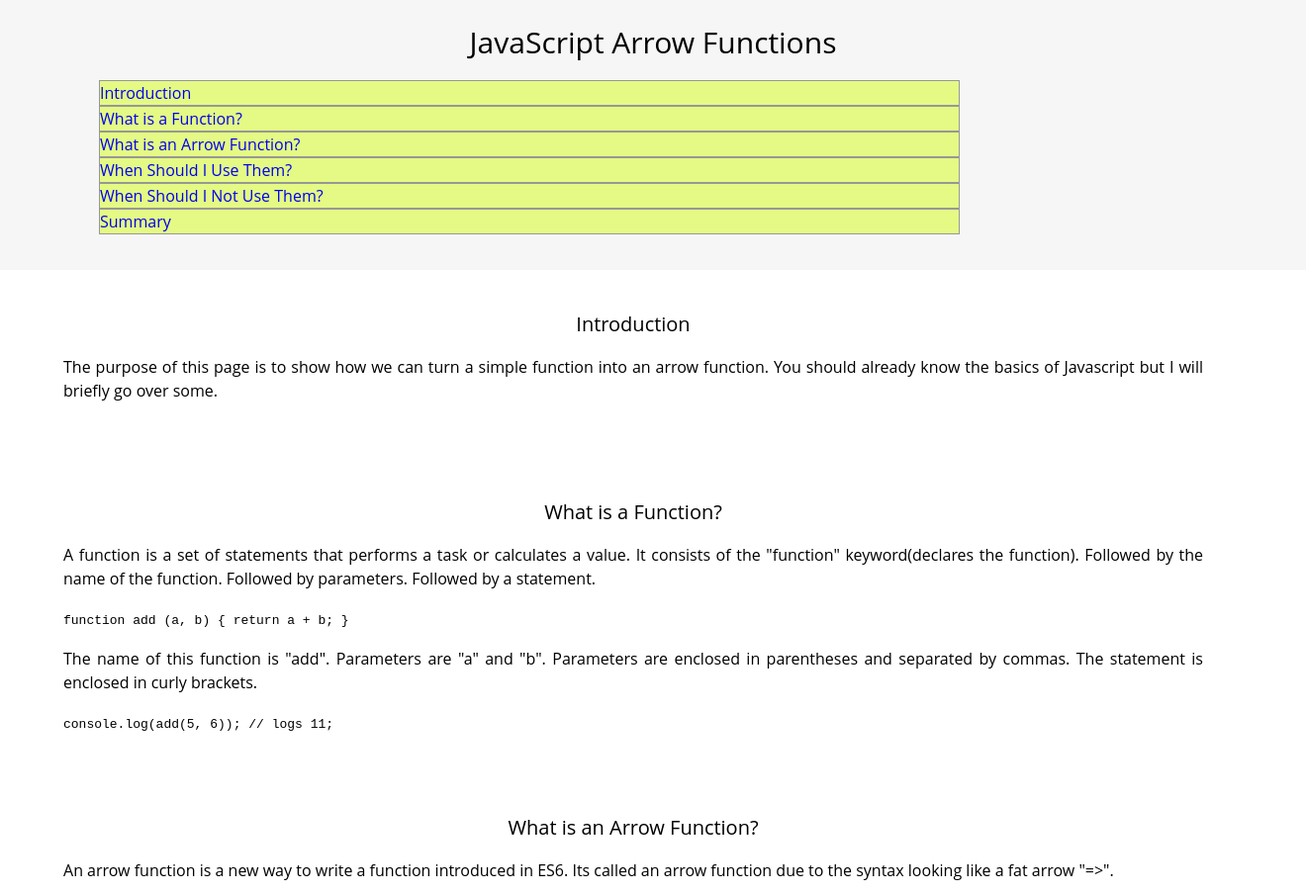
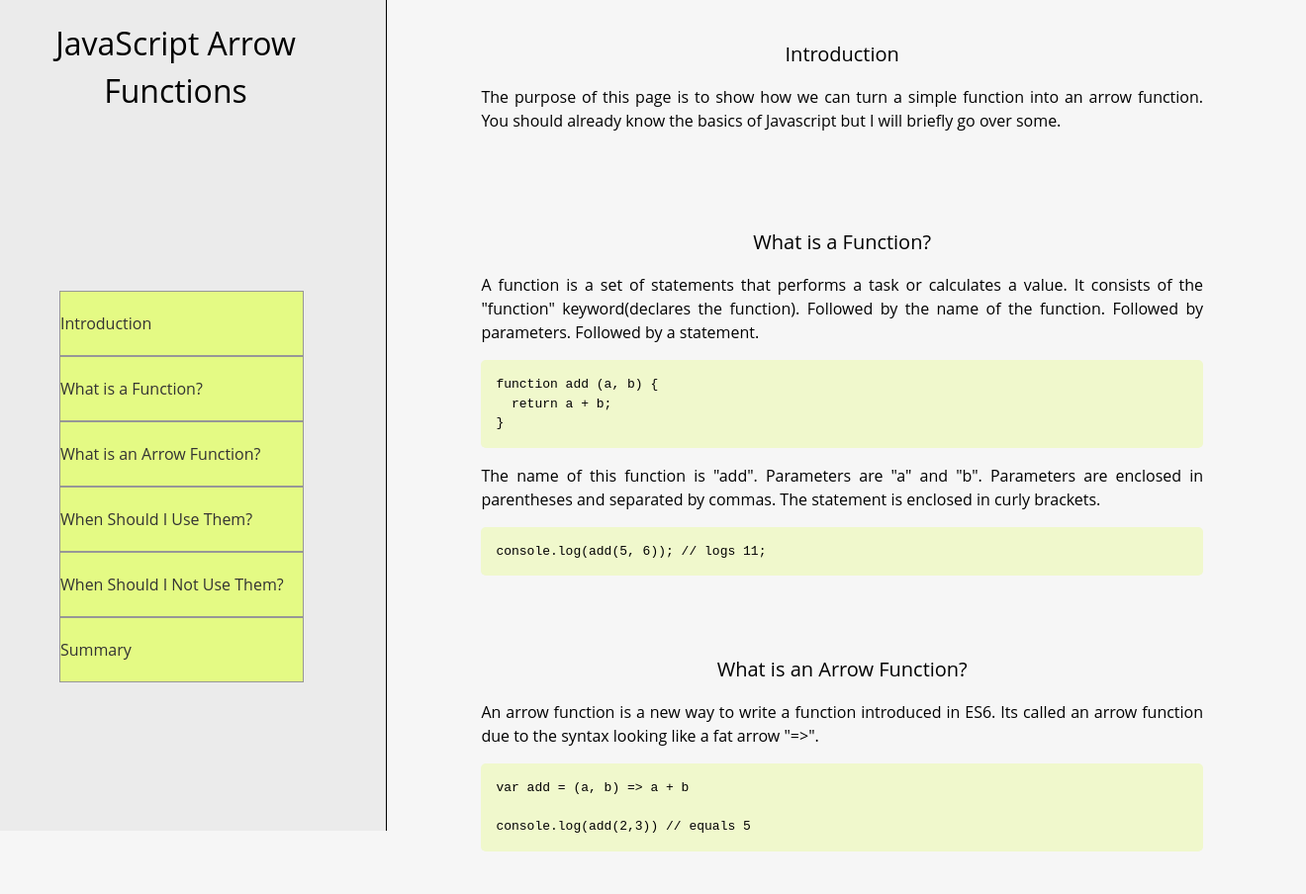
Before and after one commit to Rcorrales30/Arrow-Functions-Project, a plain HTML site: page Index.html in a window 1280 px wide. Shown: the top 904 px of the page at 99% size, 1320 px wide, since content can reach past the window. Drawn offline with Linux system fonts and the light colour scheme.

Commit message:
Added media query and some more css

```diff
--- a/Index.html
+++ b/Index.html
@@ -2,7 +2,9 @@
 <html lang="en" dir="ltr">
   <head>
     <link rel="stylesheet" type = "text/css" href="styles.css">
+    <link rel="stylesheet" type = "text/css" media= "screen and (min-width: 700px)" href="styles.css">
     <meta charset="utf-8">
+    <meta content ="width=device-width, initial-scale=1.0" name= "viewport" />
     <title>Intro to Arrow Functions</title>
   </head>
   <body>
@@ -31,43 +33,34 @@
            consists of the "function" keyword(declares the function). Followed by the name
            of the function. Followed by parameters. Followed by a statement. </p>
         <code>function add (a, b) {
-          return a + b;
-          }
-        </code>
+  return a + b;
+}</code>
         <p>The name of this function is "add". Parameters are "a" and "b". Parameters are
           enclosed in parentheses and separated by commas. The statement is enclosed in
           curly brackets.   </p>
-        <code>
-          console.log(add(5, 6)); // logs 11;
-         </code>
+        <code>console.log(add(5, 6)); // logs 11;</code>
       </section>
       <section class = "main-section" id = "What_is_an_Arrow_Function?">
         <header>What is an Arrow Function?</header>
         <p>An arrow function is a new way to write a function introduced in ES6. Its called an
            arrow function due to the syntax looking like a fat arrow "=>".</p>
-          <code>
-            var add = (a, b) => a + b <br/>
-            console.log(add(2,3)) // equals 5
-          <code>
+          <code>var add = (a, b) => a + b <br/>
+console.log(add(2,3)) // equals 5</code>
       </section>
       <section class = "main-section" id = "When_Should_I_Use_Them?">
     <header>When Should I Use Them?</header>
         <p>Arrow functions work really well with higher order functions such as map(), filter()
           , or reduce().</p>
           <p>Instead of:</p>
-           <code>
-             var example = [1, 2, 3]
+           <code>var example = [1, 2, 3]
 
-             example.map(function(number) {
-               return number * 2} // returns [2, 4, 6]
-             })
-           </code>
+example.map(function(number) {
+  return number * 2} // returns [2, 4, 6]
+})</code>
          <p>
            You can write:
          </p>
-             <code>
-               example.map((number) => number * 2)
-             </code>
+             <code>example.map((number) => number * 2)</code>
           <p>As you can see arrow functions just remove the need to declare using "function"
             key word. And no need to use the "return" key word either. Also I dont even need
             to enclose my statement in curly brackets. if for some reason you do need to
@@ -90,7 +83,7 @@
 
         <header>Summary</header>
         <h3>Pros</h3>
-        <ul>
+        <ul class = "prosCons">
           <li>Arrow syntax automatically binds "this" to the parent scope.</li>
           <li>The syntax allows an implicit return when there is no body
             block(enclosing curly braces), resulting in cleaner and usually
@@ -98,7 +91,7 @@
           <li>Work very well with higher oreder functions. Such as map, filter, and reduce.</li>
         </ul>
         <h3>Cons</h3>
-        <ul>
+        <ul class = "prosCons">
           <li>Not good for object methods</li>
           <li>Since they are anonymous. They are harder to debug.</li>
           <li>They don't work well with functions that have dynamic context.
--- a/styles.css
+++ b/styles.css
@@ -1,36 +1,41 @@
-
-body {
+html, body {
+  box-sizing: border-box;
+  margin: 0;
+  padding: 0;
+  width: 100%;
   font-family: 'Open Sans',Arial,sans-serif;
   line-height: 1.5;
-  text-align; center;
-  margin: 0 auto;
+  text-align: center;
+  background-color: #f6f6f6;
+  width: 100%;
+  min-width: 100%;
+  overflow-x: hidden;
 }
-nav {
-  background-color: #f6f6f6;
+#navbar {
+  background-color: #ebebeb;
   width: 100%;
   text-align: center;
   padding: 20px ;
 }
 #navbar header {
-  font-size: 30px;
+  font-size: 2em;
+  max-width: 90%;
 }
 #navbar ul {
-  width: 100%
-  margin: auto;
-
+  width: 100%;
 }
 #navbar li {
   list-style: none;
   background-color: rgb(228, 250, 132);
   text-decoration: none;
   text-align: left;
-  margin-left: 40px;
   border: 1px solid rgb(151, 151, 151);
   width: 70%;
 }
 #navbar a {
   text-decoration: none;
   cursor: pointer;
+  color: #333;
 }
 #main-doc {
   max-width: 90%;
@@ -44,3 +49,38 @@ header {
   font-size: 20px;
   text-align: center;
 }
+code {
+  background-color: rgba(228, 250, 132, 0.37);
+  white-space: pre;
+  display: block;
+  overflow-x: hidden;
+  padding: 15px;
+  border-radius: 5px;
+}
+@media screen and (min-width: 700px) {
+  #navbar {
+    position: fixed;
+    top: 0px;
+    left: 0px;
+    width: 28vw;
+    max-width: 350px;
+    height: 100%;
+    border-right: 1px solid black;
+    overflow-y: hidden;
+  }
+  #navbar ul {
+    height: 90%;
+    display: flex;
+    flex-direction: column;
+    justify-content: center;
+  }
+  .nav-link li {
+    height: 8vh;
+    display: flex;
+    align-items: center;
+  }
+  #main-doc {
+    margin-left: 38%;
+    margin-right: 5%;
+  }
+}
```
